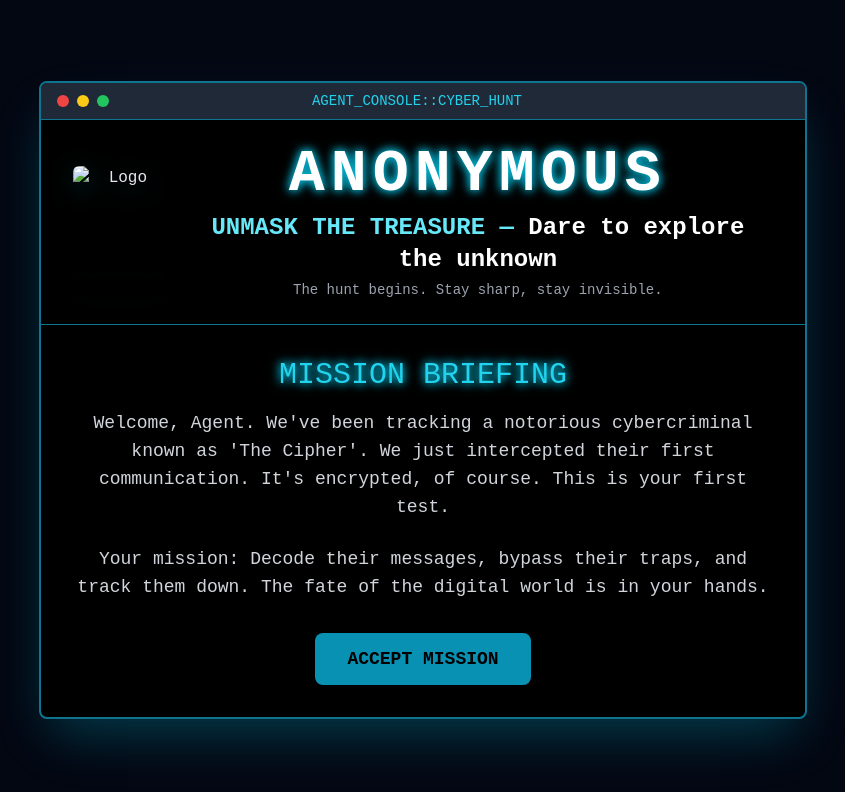
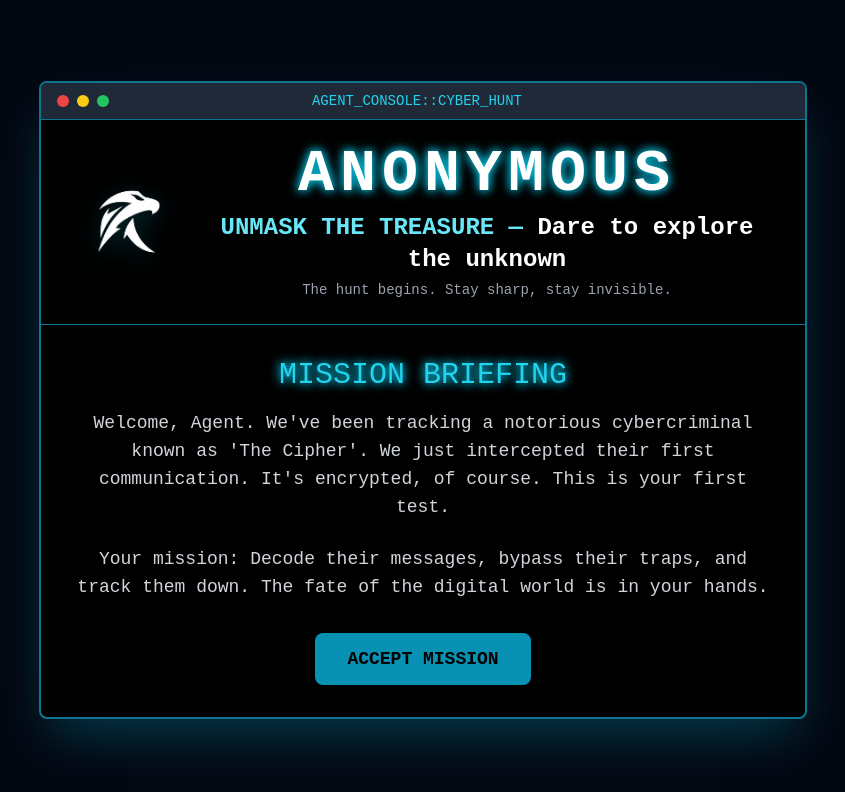
Before and after one commit to TEJU200535/Treasure-hunt, a plain HTML site: page index.html in a window 1280 px wide. Shown: the whole page, without its empty margins (217-1062 px from the left). Drawn offline with nearby package versions, Linux system fonts and the light colour scheme.

Commit message:
Use provided PNG logo (assets/logo.png) and update index.html

```diff
--- a/index.html
+++ b/index.html
@@ -101,8 +101,8 @@
         <!-- Hero Banner (logo + ANONYMOUS title) -->
         <div id="hero-banner" class="px-6 md:px-8 py-6 bg-black/40 border-b border-cyan-700 text-center">
             <div class="flex flex-col md:flex-row items-center justify-center gap-4">
-                <!-- Logo (relative path inside repo) -->
-                <img src="assets/logo.svg" alt="Logo" class="w-24 h-24 md:w-28 md:h-28 rounded-md shadow-lg" style="filter: drop-shadow(0 6px 12px rgba(6,182,212,0.25));">
+                <!-- Logo (use provided PNG logo) -->
+                <img src="assets/logo.png" alt="Logo" class="w-24 h-24 md:w-28 md:h-28 rounded-md shadow-lg" style="filter: drop-shadow(0 6px 12px rgba(6,182,212,0.25));">
 
                 <div>
                     <h1 class="text-4xl md:text-6xl font-extrabold text-white glow" style="letter-spacing: 6px;">ANONYMOUS</h1>
```
Also changed, not shown: assets/logo.png (renamed from assets/WhatsApp Image 2025-10-07 at 08.40.03_e7d7144e.png).
